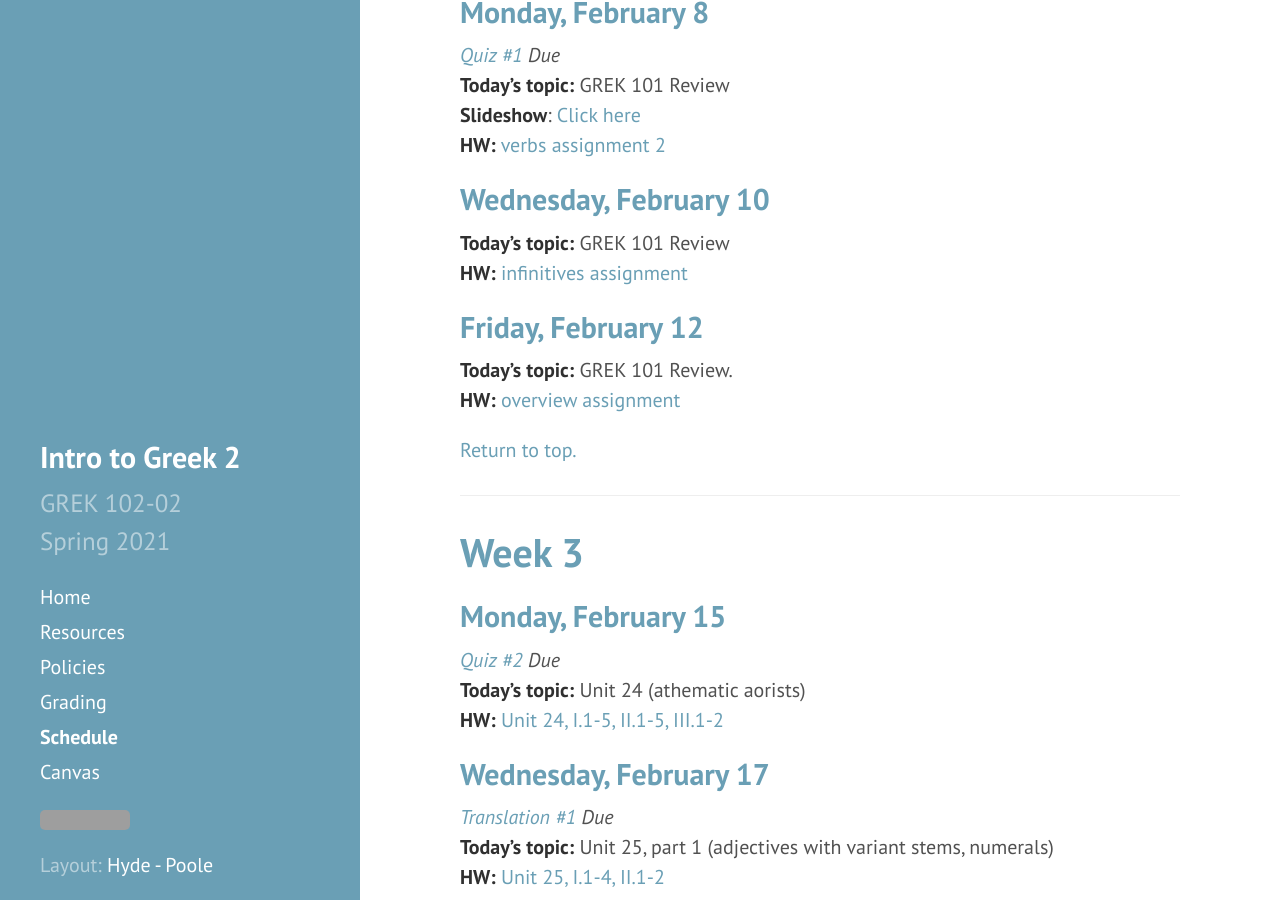
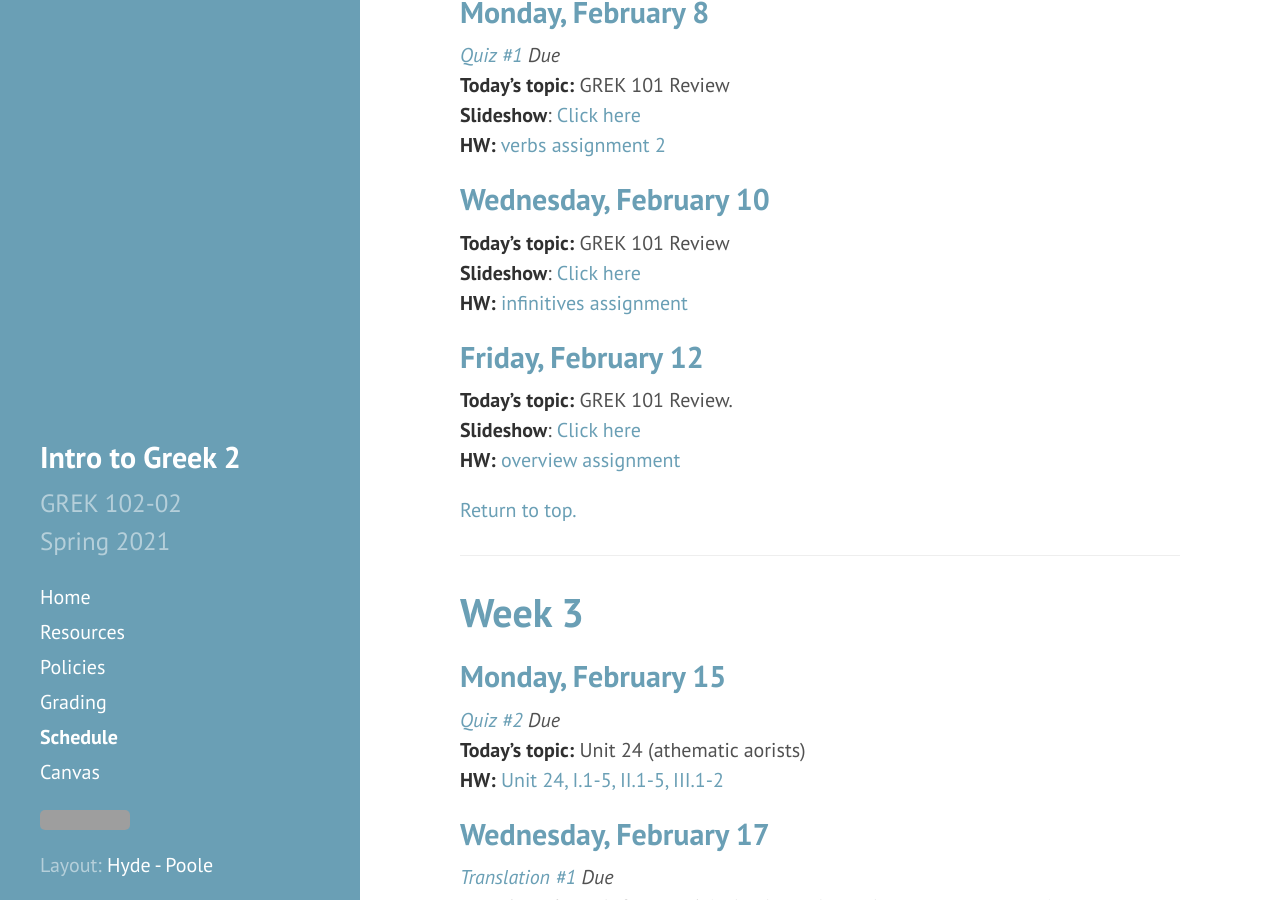
Before and after one commit to DLibatique/GREK102-S21, a Jekyll site: the page built from _pages/schedule.md, in a window 1280 px wide and 900 px high, scrolled down 1452 px. Built offline with Jekyll 4.4.1, drawn with Linux system fonts in a browser that asks for light colours; grey boxes are pictures that could not be loaded.

Commit message:
updated slideshow link

```diff
--- a/_pages/schedule.md
+++ b/_pages/schedule.md
@@ -64,15 +64,17 @@
 ## Monday, February 8
 [*Quiz #1*](https://hc.instructure.com/courses/3462/assignments/30879) *Due*
 **Today's topic:** GREK 101 Review
-**Slideshow**: [Click here](https://drive.google.com/file/d/1WVZxEbeXHTkFXXVSRFrIQYmf4GLW3DEz/view?usp=sharing)
+**Slideshow**: [Click here](https://drive.google.com/file/d/1X2PuNqzL9RpjyENoCGhJ1MLIIv9CcJJm/view?usp=sharing )
 **HW:** [verbs assignment 2](https://hc.instructure.com/courses/3462/assignments/28213)
 
 ## Wednesday, February 10
 **Today's topic:** GREK 101 Review
+**Slideshow**: [Click here](https://drive.google.com/file/d/1X2PuNqzL9RpjyENoCGhJ1MLIIv9CcJJm/view?usp=sharing )
 **HW:** [infinitives assignment](https://hc.instructure.com/courses/3462/assignments/28214)
 
 ## Friday, February 12
 **Today's topic:** GREK 101 Review.
+**Slideshow**: [Click here](https://drive.google.com/file/d/1X2PuNqzL9RpjyENoCGhJ1MLIIv9CcJJm/view?usp=sharing )
 **HW:** [overview assignment](https://hc.instructure.com/courses/3462/assignments/28215)
 
 [Return to top.](#top)
```
